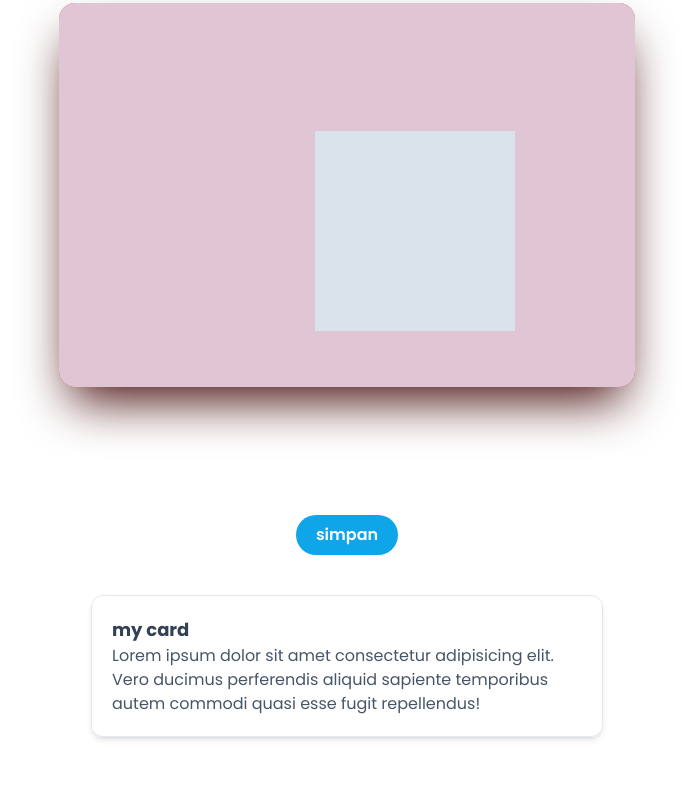
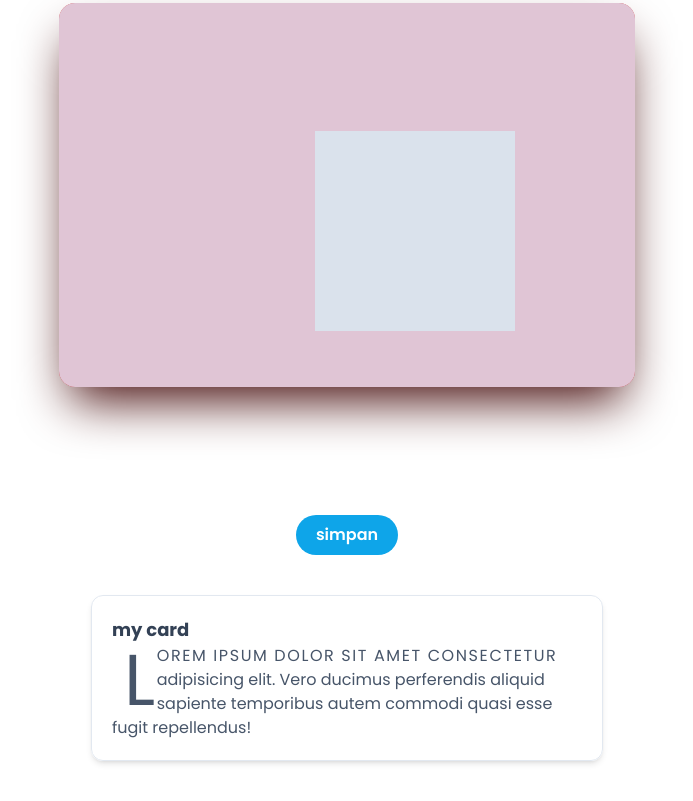
Before and after one commit to zethboy/haveFunWithTailwind, a plain HTML site: page index.html in a window 1280 px wide. Shown: the part 1447-2248 px from the top of the page, without its empty margins (293-986 px from the left). Before the commit the page ends 2224 px from the top, so only its background shows below. Drawn offline with nearby package versions, Linux system fonts and the light colour scheme.

Commit message:
style firstline tetx

```diff
--- a/index.html
+++ b/index.html
@@ -77,7 +77,7 @@
 
   <div class="max-w-lg my-10 border hover:bg-sky-500 group border-slate-200 rounded-xl mx-auto p-5 shadow-md font-Poppins">
     <h5 class="font-bold text-slate-700 text-lg group-hover:text-white">my card</h5>
-    <p class="text-slate-600 group-hover:text-white">Lorem ipsum dolor sit amet consectetur adipisicing elit. Vero ducimus perferendis aliquid sapiente temporibus autem commodi quasi esse fugit repellendus!</p>
+    <p class="text-slate-600 group-hover:text-white selection:bg-green-600 first-line:uppercase first-line:tracking-widest first-letter:text-7xl first-letter:float-left first-letter:ml-3">Lorem ipsum dolor sit amet consectetur adipisicing elit. Vero ducimus perferendis aliquid sapiente temporibus autem commodi quasi esse fugit repellendus!</p>
   </div>
 
   <div class="mb-98 "></div>
```
